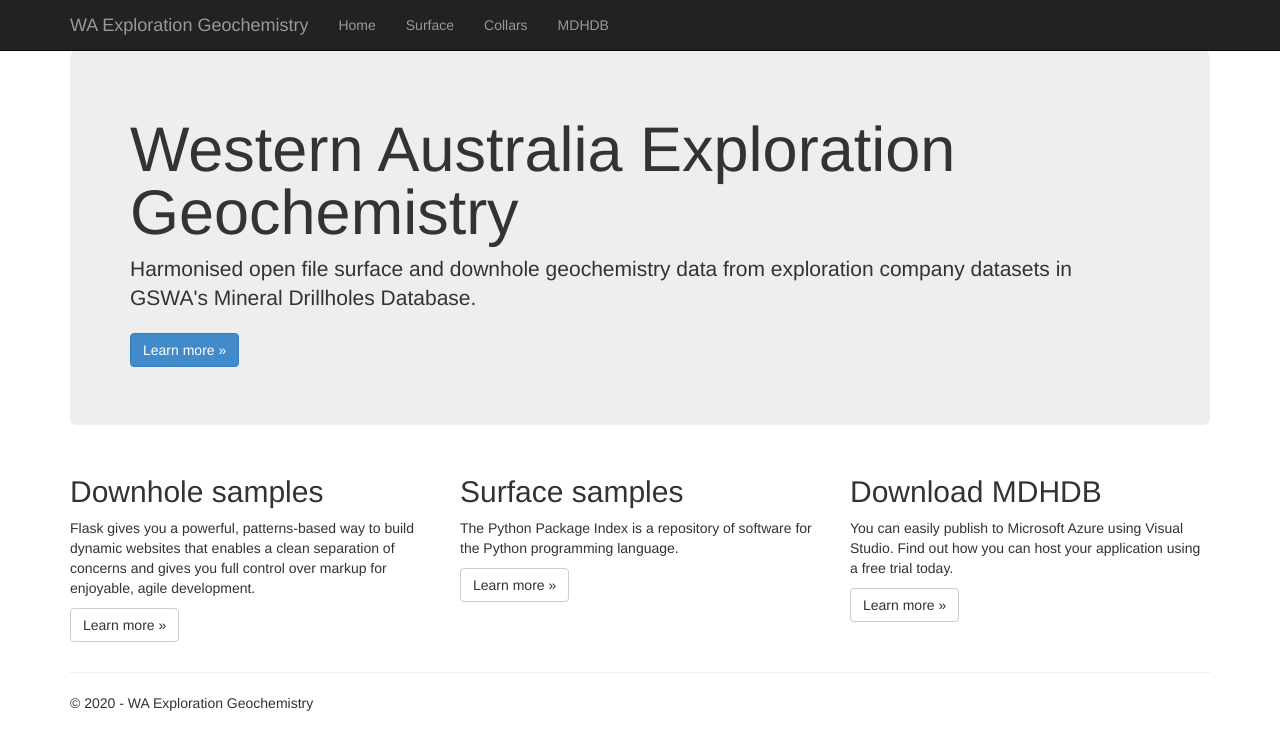
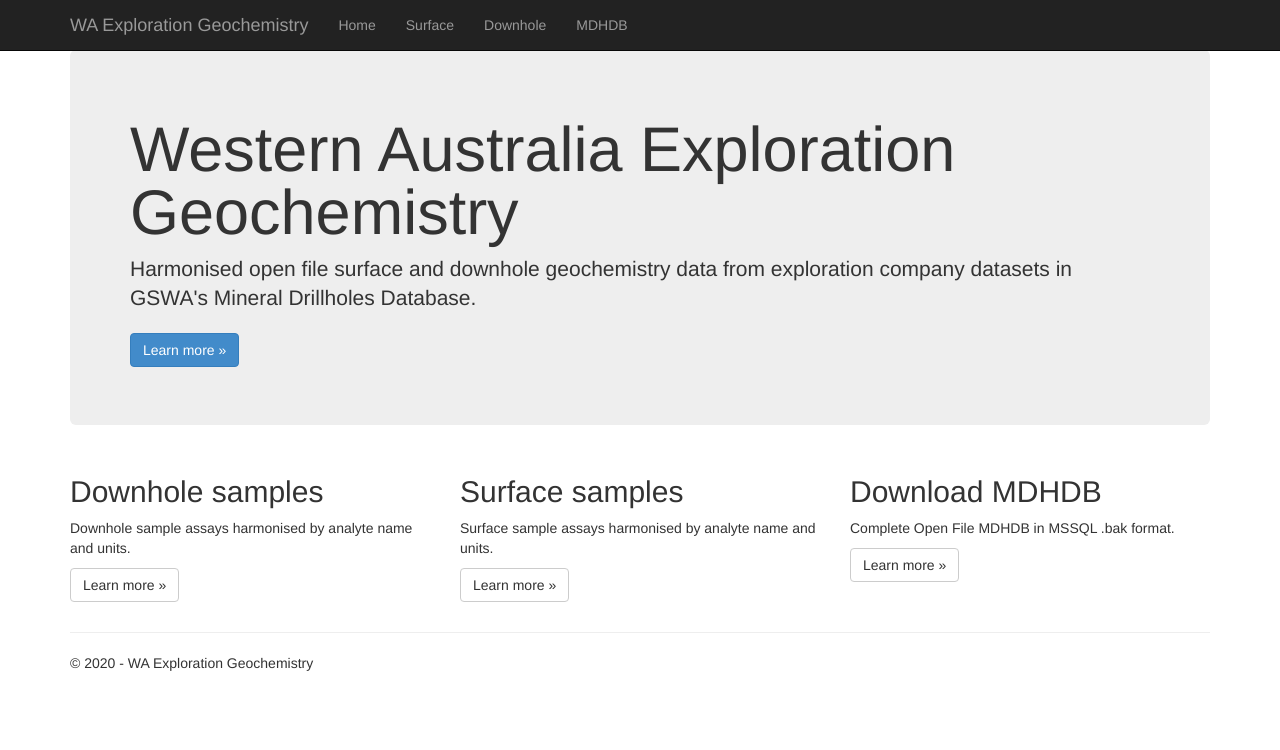
Before and after one commit to shdhoward/waxchem-flask, a Flask app: page / in a window 1280 px wide. Shown: the top 750 px of the page. Run offline with Flask 2, Linux system fonts and the light colour scheme; parts of the project's set-up code (start-up, migrations or seed data) failed here and were passed over; some libraries are stand-ins or nearby versions.

Commit message:
added dbconnect

```diff
--- a/waxchem_flask/waxchem_flask/waxchem_flask/static/content/site.css
+++ b/waxchem_flask/waxchem_flask/waxchem_flask/static/content/site.css
@@ -40,3 +40,15 @@ input[type="checkbox"].input-validation-error {
 .validation-summary-valid {
     display: none;
 }
+
+td {
+    padding: 8px;
+    background-color: #eee;
+    display: inline-block;
+    margin: 0;
+    border: 0;
+}
+
+td.spaced {
+        margin-left: 10px;
+    }
--- a/waxchem_flask/waxchem_flask/waxchem_flask/templates/index.html
+++ b/waxchem_flask/waxchem_flask/waxchem_flask/templates/index.html
@@ -8,28 +8,26 @@
         Harmonised open file surface and downhole geochemistry data from
         exploration company datasets in GSWA's Mineral Drillholes Database.
     </p>
-    <p><a href="http://flask.pocoo.org/" class="btn btn-primary btn-large">Learn more &raquo;</a></p>
+    <p><a href="http://dmirs.wa.gov.au/" class="btn btn-primary btn-large">Learn more &raquo;</a></p>
 </div>
 
 <div class="row">
     <div class="col-md-4">
         <h2>Downhole samples</h2>
         <p>
-            Flask gives you a powerful, patterns-based way to build dynamic websites that
-            enables a clean separation of concerns and gives you full control over markup
-            for enjoyable, agile development.
+            Downhole sample assays harmonised by analyte name and units.
         </p>
-        <p><a class="btn btn-default" href="http://flask.pocoo.org/docs/">Learn more &raquo;</a></p>
+        <p><a class="btn btn-default" href="http://dmirs.wa.gov.au/">Learn more &raquo;</a></p>
     </div>
     <div class="col-md-4">
         <h2>Surface samples</h2>
-        <p>The Python Package Index is a repository of software for the Python programming language.</p>
-        <p><a class="btn btn-default" href="https://pypi.python.org/pypi">Learn more &raquo;</a></p>
+        <p>Surface sample assays harmonised by analyte name and units.</p>
+        <p><a class="btn btn-default" href="http://dmirs.wa.gov.au/" target="_blank">Learn more &raquo;</a></p>
     </div>
     <div class="col-md-4">
         <h2>Download MDHDB </h2>
-        <p>You can easily publish to Microsoft Azure using Visual Studio. Find out how you can host your application using a free trial today.</p>
-        <p><a class="btn btn-default" href="http://azure.microsoft.com">Learn more &raquo;</a></p>
+        <p>Complete Open File MDHDB in MSSQL .bak format.</p>
+        <p><a class="btn btn-default" href="http://dmirs.wa.gov.au/">Learn more &raquo;</a></p>
     </div>
 </div>
 
--- a/waxchem_flask/waxchem_flask/waxchem_flask/templates/layout.html
+++ b/waxchem_flask/waxchem_flask/waxchem_flask/templates/layout.html
@@ -25,7 +25,7 @@
                 <ul class="nav navbar-nav">
                     <li><a href="{{ url_for('home') }}">Home</a></li>
                     <li><a href="{{ url_for('about') }}">Surface</a></li>
-                    <li><a href="{{ url_for('collars') }}">Collars</a></li>
+                    <li><a href="{{ url_for('collars') }}">Downhole</a></li>
                     <li><a href="{{ url_for('contact') }}">MDHDB</a></li>
                 </ul>
             </div>
--- a/waxchem_flask/waxchem_flask/waxchem_flask/views.py
+++ b/waxchem_flask/waxchem_flask/waxchem_flask/views.py
@@ -5,6 +5,7 @@ Routes and views for the flask application.
 from datetime import datetime
 from flask import render_template
 from waxchem_flask import app
+import pypyodbc
 
 @app.route('/')
 @app.route('/home')
@@ -16,19 +17,9 @@ def home():
         year=datetime.now().year,
     )
 
-@app.route('/mdhdb')
-def contact():
-    """Renders the contact page."""
-    return render_template(
-        'mdhdb.html',
-        title='MDHDB',
-        year=datetime.now().year,
-        message='MDHDB page.'
-    )
-
 @app.route('/surface')
 def about():
-    """Renders the about page."""
+    """Renders the surface page."""
     return render_template(
         'surface.html',
         title='Surface samples',
@@ -36,12 +27,38 @@ def about():
         message='Surface samples page.'
     )
 
-@app.route('/collars')
+@app.route('/downhole')
 def collars():
+    """Renders the downhole page."""
+
+    ## creating connection Object which will contain SQL Server Connection
+    connection = pypyodbc.connect('Driver={SQL Server};Server=nitro5;Database=drillholes;Trusted_Connection=yes; ')# Creating Cursor
+
+    cursor = connection.cursor()
+    cursor.execute("SELECT top 15 * FROM Collar")
+    data = cursor.fetchall()
+    #s = "<table style='border:1px solid red'>"
+    #for row in cursor:
+    #    s = s + "<tr>"
+    #    for x in row:
+    #        s = s + "<td>" + str(x) + "</td>"
+    #s = s + "</tr>"
+    connection.close()
 
     return render_template(
-        'collars.html',
-        title='Collars',
+        'downhole.html',
+        title='Downhole samples',
         year=datetime.now().year,
-        message='Collars page.'
+        message='Downhole samples page.',
+        data = data
     )
+
+@app.route('/mdhdb')
+def contact():
+    """Renders the mdhdb page."""
+    return render_template(
+        'mdhdb.html',
+        title='MDHDB',
+        year=datetime.now().year,
+        message='MDHDB page.'
+    )
```
Also changed, not shown: howto.txt (+9 -0 lines), waxchem_flask/waxchem_flask/waxchem_flask/templates/collars.html (deleted, +0 -10 lines), waxchem_flask/waxchem_flask/waxchem_flask/templates/downhole.html (added, +29 -0 lines), 1 other file.
